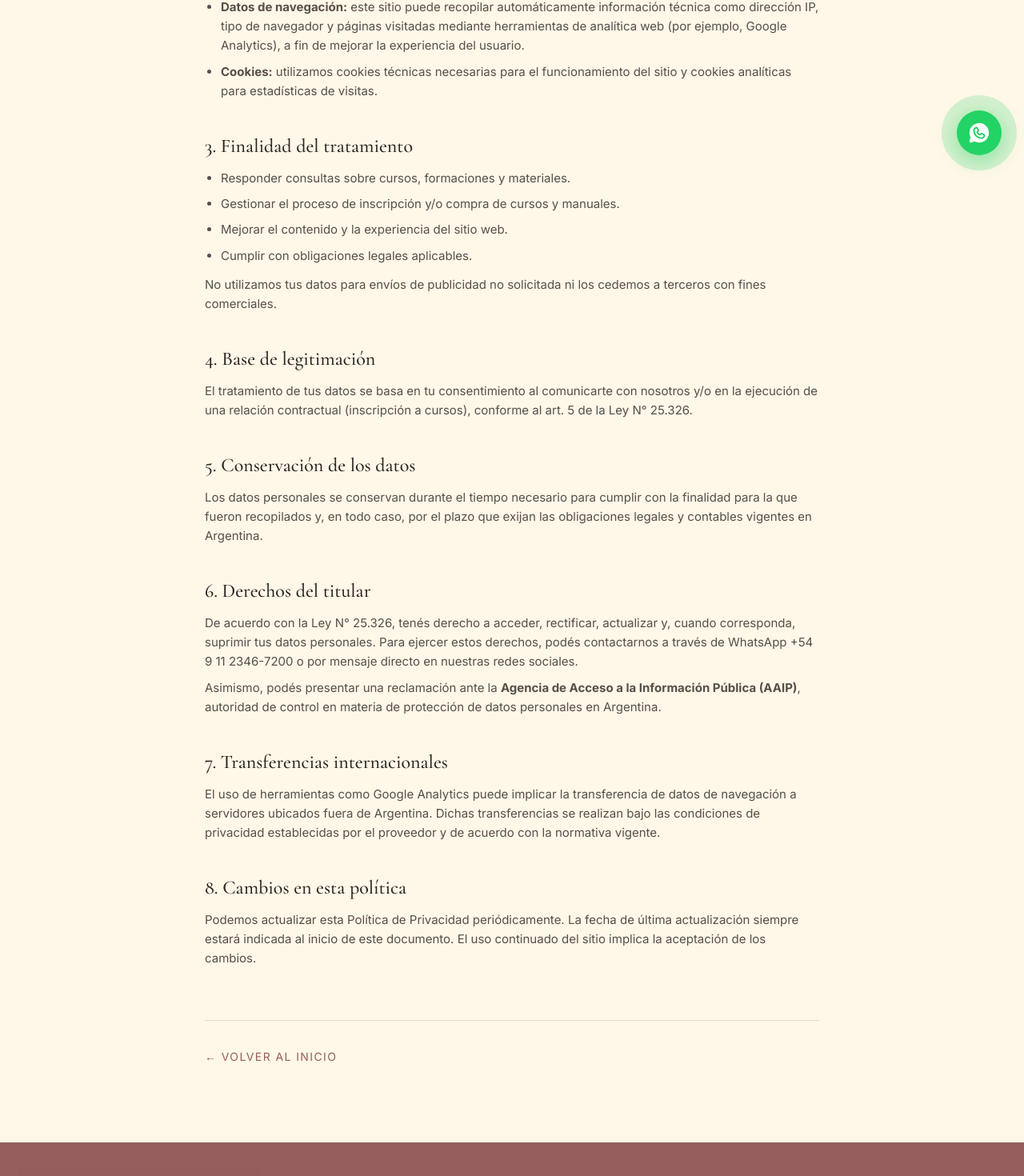
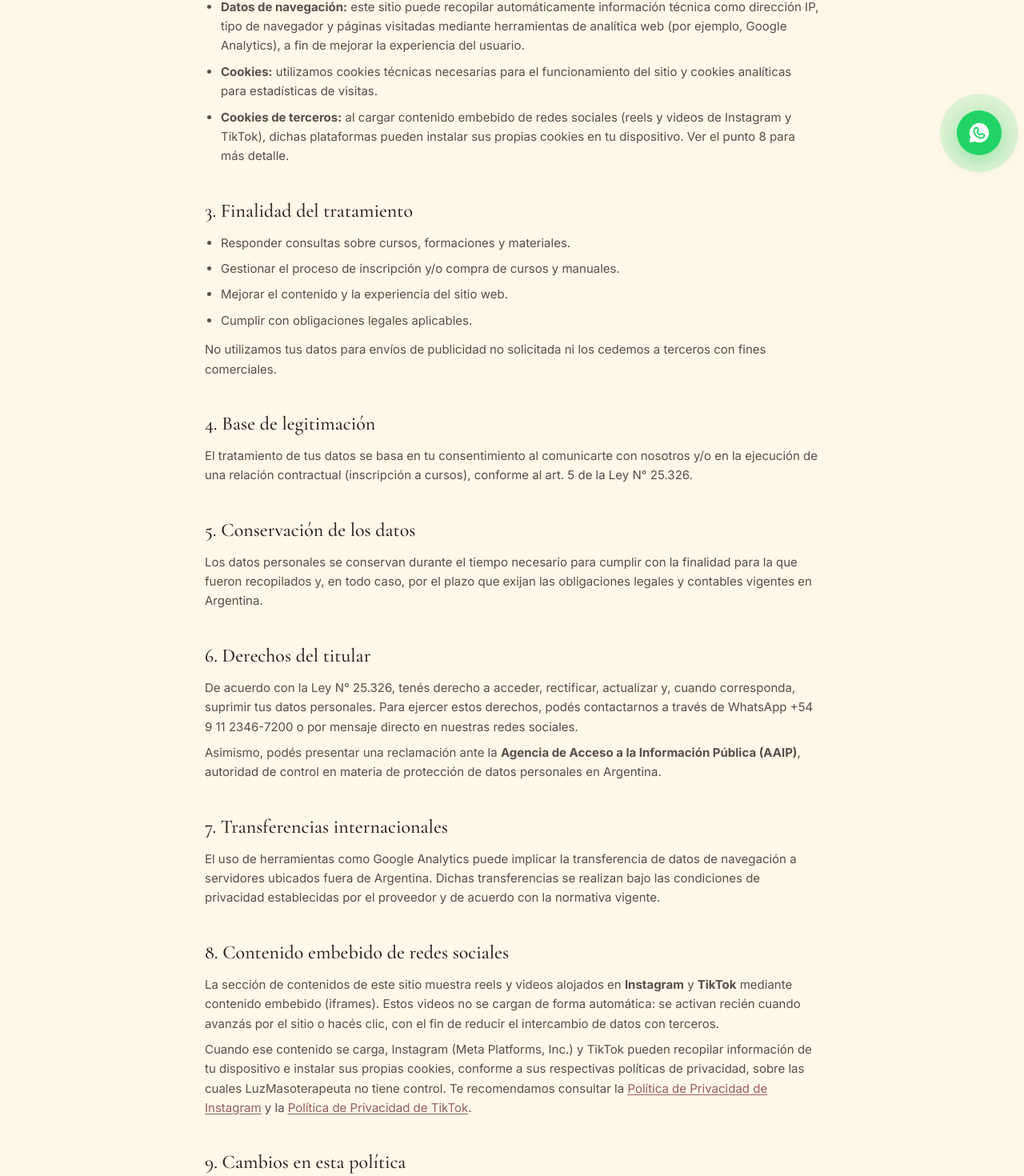
Before and after one commit to luzmasoterapeuta2026-hue/Landing, a Next.js app: page /privacidad in a window 1280 px wide. Shown: the part 578-2048 px from the top of the page at 80% size. Built offline with nearby package versions, Linux system fonts and the light colour scheme.

Commit message:
docs: update privacy policy and terms of service with service policies and third-party cookie details

```diff
--- a/app/privacidad/page.tsx
+++ b/app/privacidad/page.tsx
@@ -20,7 +20,7 @@ export default function PrivacidadPage() {
             Política de Privacidad
           </h1>
           <p className="font-[family-name:var(--font-inter)] text-sm text-[#2a2522]/50 mb-12 tracking-widest uppercase">
-            Última actualización: junio de 2026
+            Última actualización: julio de 2026
           </p>
 
           <div className="space-y-10 font-[family-name:var(--font-inter)] text-[#2a2522]/80 text-[15px] leading-relaxed">
@@ -66,6 +66,11 @@ export default function PrivacidadPage() {
                 <li>
                   <strong>Cookies:</strong> utilizamos cookies técnicas necesarias para el funcionamiento del
                   sitio y cookies analíticas para estadísticas de visitas.
+                </li>
+                <li>
+                  <strong>Cookies de terceros:</strong> al cargar contenido embebido de redes sociales
+                  (reels y videos de Instagram y TikTok), dichas plataformas pueden instalar sus propias
+                  cookies en tu dispositivo. Ver el punto 8 para más detalle.
                 </li>
               </ul>
             </div>
@@ -138,7 +143,42 @@ export default function PrivacidadPage() {
 
             <div>
               <h2 className="font-[family-name:var(--font-cormorant)] text-2xl font-medium text-[#2a2522] mb-3">
-                8. Cambios en esta política
+                8. Contenido embebido de redes sociales
+              </h2>
+              <p>
+                La sección de contenidos de este sitio muestra reels y videos alojados en{" "}
+                <strong>Instagram</strong> y <strong>TikTok</strong> mediante contenido embebido (iframes).
+                Estos videos no se cargan de forma automática: se activan recién cuando avanzás por el sitio
+                o hacés clic, con el fin de reducir el intercambio de datos con terceros.
+              </p>
+              <p className="mt-2">
+                Cuando ese contenido se carga, Instagram (Meta Platforms, Inc.) y TikTok pueden recopilar
+                información de tu dispositivo e instalar sus propias cookies, conforme a sus respectivas
+                políticas de privacidad, sobre las cuales LuzMasoterapeuta no tiene control. Te recomendamos
+                consultar la{" "}
+                <a
+                  href="https://privacycenter.instagram.com/policy"
+                  className="text-[#965e5d] underline underline-offset-2 hover:text-[#dfa82b] transition-colors"
+                  target="_blank"
+                  rel="noopener noreferrer"
+                >
+                  Política de Privacidad de Instagram
+                </a>{" "}
+                y la{" "}
+                <a
+                  href="https://www.tiktok.com/legal/page/row/privacy-policy/es"
+                  className="text-[#965e5d] underline underline-offset-2 hover:text-[#dfa82b] transition-colors"
+                  target="_blank"
+                  rel="noopener noreferrer"
+                >
+                  Política de Privacidad de TikTok
+                </a>.
+              </p>
+            </div>
+
+            <div>
+              <h2 className="font-[family-name:var(--font-cormorant)] text-2xl font-medium text-[#2a2522] mb-3">
+                9. Cambios en esta política
               </h2>
               <p>
                 Podemos actualizar esta Política de Privacidad periódicamente. La fecha de última actualización
--- a/app/terminos/page.tsx
+++ b/app/terminos/page.tsx
@@ -4,7 +4,7 @@ import { Footer } from "@/components/sections/Footer";
 
 export const metadata: Metadata = {
   title: "Términos y Condiciones — LuzMasoterapeuta",
-  description: "Condiciones generales de contratación de cursos, formaciones y materiales de LuzMasoterapeuta.",
+  description: "Condiciones generales de contratación de cursos, formaciones, servicios terapéuticos y materiales de LuzMasoterapeuta.",
 };
 
 export default function TerminosPage() {
@@ -20,7 +20,7 @@ export default function TerminosPage() {
             Términos y Condiciones
           </h1>
           <p className="font-[family-name:var(--font-inter)] text-sm text-[#2a2522]/50 mb-12 tracking-widest uppercase">
-            Última actualización: junio de 2026
+            Última actualización: julio de 2026
           </p>
 
           <div className="space-y-10 font-[family-name:var(--font-inter)] text-[#2a2522]/80 text-[15px] leading-relaxed">
@@ -31,8 +31,8 @@ export default function TerminosPage() {
               </h2>
               <p>
                 El presente sitio web (<em>luzmasoterapeuta.com</em>) es operado por <strong>LuzMasoterapeuta</strong>,
-                actividad de formación y venta de materiales educativos en el área del bienestar y la masoterapia
-                holística, con sede en la República Argentina. Contacto:{" "}
+                actividad de formación, prestación de servicios terapéuticos y venta de materiales educativos en el
+                área del bienestar y la masoterapia holística, con sede en la República Argentina. Contacto:{" "}
                 <a
                   href="https://wa.me/5491123467200"
                   className="text-[#965e5d] underline underline-offset-2 hover:text-[#dfa82b] transition-colors"
@@ -64,12 +64,17 @@ export default function TerminosPage() {
               <p>LuzMasoterapeuta ofrece:</p>
               <ul className="list-disc pl-5 space-y-2 mt-2">
                 <li>Cursos y formaciones en masoterapia clínica, terapias holísticas y abordaje energético.</li>
+                <li>
+                  Servicios terapéuticos y sesiones individuales —masoterapia clínica y deportiva,
+                  biocodificación y biodecodificación del dolor, terapia vibracional y armonización
+                  energética— en modalidad presencial o a distancia, según la prestación.
+                </li>
                 <li>Manuales y libros digitales y/o físicos sobre bienestar, sanación y desarrollo profesional.</li>
-                <li>Asesoramiento personalizado sobre qué formación se adapta a cada momento profesional.</li>
+                <li>Asesoramiento personalizado sobre qué formación o servicio se adapta a cada persona.</li>
               </ul>
               <p className="mt-3">
-                Los detalles de contenido, duración, modalidad y precio de cada producto o curso se informan
-                al momento de la consulta o en la descripción específica de cada oferta.
+                Los detalles de contenido, duración, modalidad y precio de cada curso, servicio o producto se
+                informan al momento de la consulta o en la descripción específica de cada oferta.
               </p>
             </div>
 
@@ -111,6 +116,11 @@ export default function TerminosPage() {
                   que el curso no haya comenzado.
                 </li>
                 <li>
+                  Para <strong>servicios y sesiones de terapia</strong>: podés reprogramar o cancelar tu turno
+                  con al menos <strong>24 horas</strong> de anticipación sin cargo. Las cancelaciones con menos
+                  aviso, o la ausencia sin aviso, podrán no ser reembolsables o computarse como sesión tomada.
+                </li>
+                <li>
                   Para <strong>materiales digitales</strong> (manuales, libros en formato digital) ya
                   entregados: no corresponde reembolso una vez que el acceso o descarga ha sido proporcionado,
                   salvo defecto en el material recibido.
@@ -148,10 +158,13 @@ export default function TerminosPage() {
                 8. Limitación de responsabilidad
               </h2>
               <p>
-                Los cursos y materiales de LuzMasoterapeuta tienen finalidad educativa y de desarrollo profesional.
-                No constituyen diagnóstico médico ni reemplazan la atención de profesionales de la salud
-                habilitados. LuzMasoterapeuta no se responsabiliza por el uso que cada persona haga de la
-                información y técnicas aprendidas.
+                Los cursos, materiales y servicios de LuzMasoterapeuta tienen finalidad educativa, terapéutica
+                complementaria y de bienestar. Las sesiones de masoterapia, biocodificación, terapia vibracional
+                y demás prestaciones <strong>complementan pero no reemplazan</strong> el diagnóstico, tratamiento
+                ni la atención de profesionales de la salud habilitados. Ante cualquier patología, lesión,
+                embarazo o condición médica, recomendamos consultar previamente a tu médico. LuzMasoterapeuta no
+                se responsabiliza por el uso que cada persona haga de la información y técnicas aprendidas ni por
+                decisiones tomadas a partir de ellas.
               </p>
               <p className="mt-2">
                 LuzMasoterapeuta tampoco se responsabiliza por interrupciones en el acceso al sitio web por causas
```
